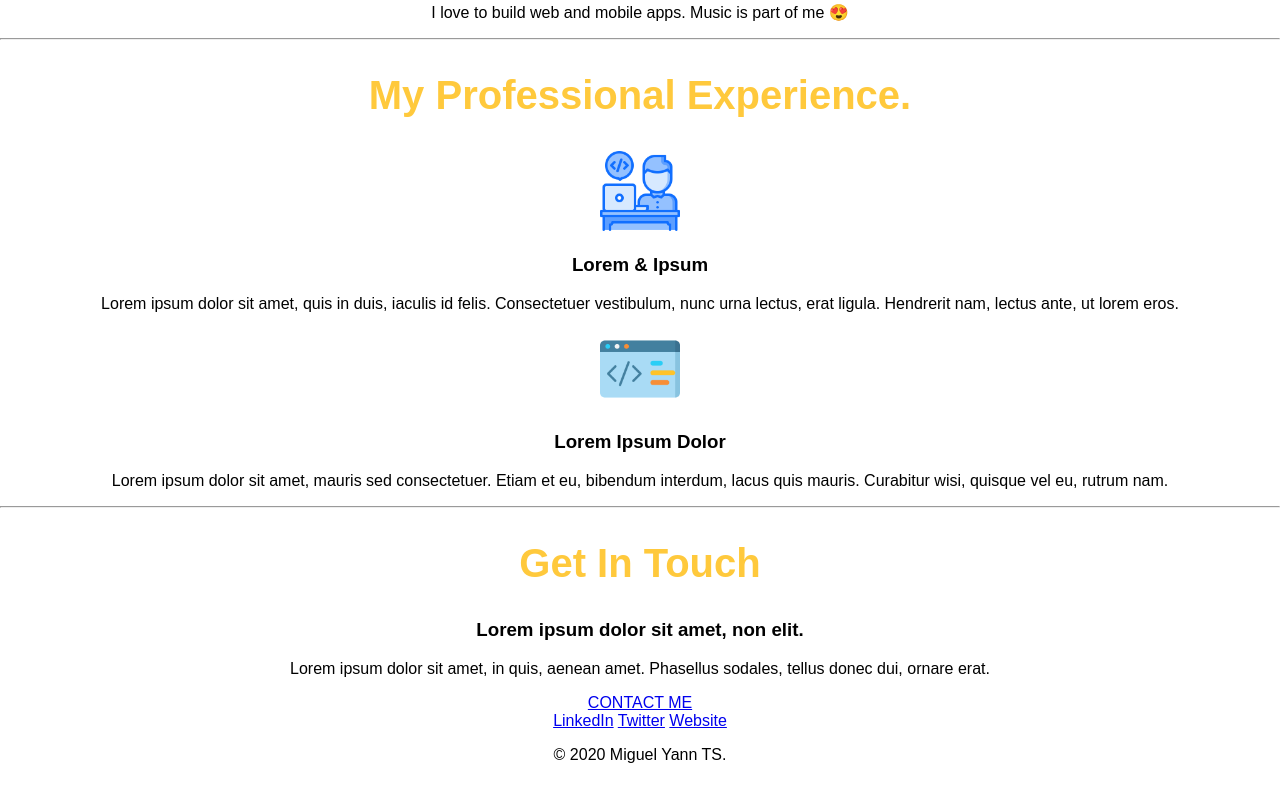
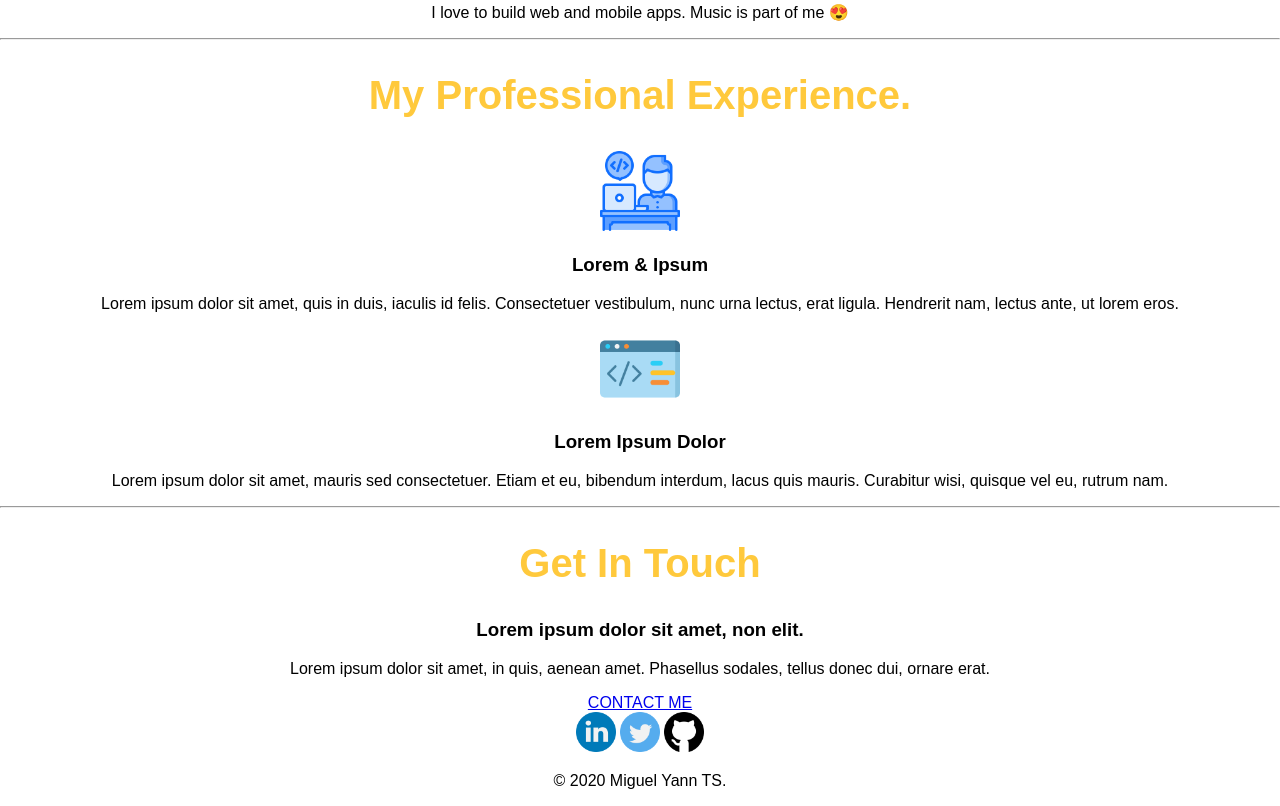
Before and after one commit to MiguelYann/myt.fr, a plain HTML site: page index.html in a window 1280 px wide. Shown: the part 505-1311 px from the top of the page. Before the commit the page ends 1285 px from the top, so only its background shows below. Drawn offline with Linux system fonts and the light colour scheme.

Commit message:
Add Github, linkedin and twitter account links

```diff
--- a/css/styles.css
+++ b/css/styles.css
@@ -31,7 +31,6 @@ h1 {
   width: 60px;
 }
 
-
 h2 {
   color: #ffc93c;
   font-size: 2.5rem;
@@ -61,3 +60,12 @@ h2 {
   height: 75px;
   width: 75px;
 }
+
+.logo-social-media {
+  height: 40px;
+  width: 40px;
+}
+
+.footer-link {
+  text-decoration: none;
+}
--- a/index.html
+++ b/index.html
@@ -69,9 +69,35 @@
     </div>
 
     <div class="bottom-container">
-      <a class="footer-link" href="https://www.linkedin.com/">LinkedIn</a>
-      <a class="footer-link" href="https://twitter.com/">Twitter</a>
-      <a class="footer-link" href="https://www.appbrewery.co/">Website</a>
+      <a
+        class="footer-link"
+        href="https://www.linkedin.com/in/miguel-yann-tsamba-67bb30148/"
+        target="_blank"
+      >
+        <img
+          class="logo-social-media"
+          src="./images/linkedin.png"
+          alt="linkedin-logo"
+        />
+      </a>
+      <a class="footer-link" href="https://twitter.com/YannTsamba" target="_blank">
+        <img
+          class="logo-social-media"
+          src="./images/twitter.png"
+          alt="twitter-logo"
+        />
+      </a>
+      <a
+        class="footer-link"
+        href="https://github.com/MiguelYann"
+        target="_blank"
+      >
+        <img
+          class="logo-social-media"
+          src="./images/github.png"
+          alt="github-logo"
+        />
+      </a>
       <p>© 2020 Miguel Yann TS.</p>
     </div>
   </body>
```
Also changed, not shown: images/github.png (added), images/linkedin.png (added), images/twitter.png (added).
